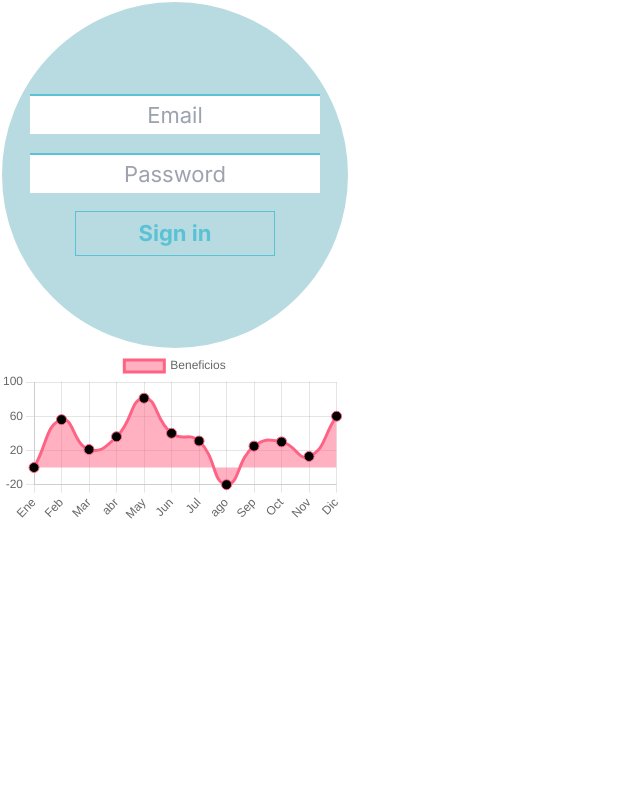
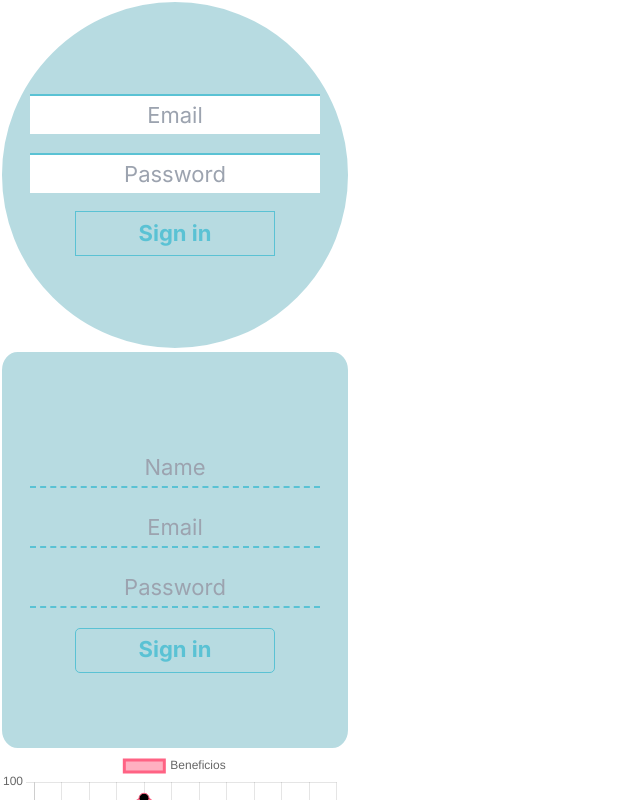
Before and after one commit to Momezz/control-financiero, a Next.js app: page /login in a window 1280 px wide. Shown: the whole page, without its empty margins (0-640 px from the left). Built offline with nearby package versions, Linux system fonts and the light colour scheme; no server answers.

Commit message:
component layout create user

```diff
--- a/src/app/login/page.tsx
+++ b/src/app/login/page.tsx
@@ -1,4 +1,5 @@
 import LoginForm from '@/components/LoginForm/LoginForm';
+import UserForm from '@/components/UserForm/UserForm';
 import EffectBars from '@/components/EffectBars/EffectBars';
 import styles from './login.module.css';
 
@@ -7,6 +8,7 @@ const Login = () => {
     <main>
       <article className={styles.login__container}>
         <LoginForm />
+        <UserForm />
         <EffectBars />
       </article>
     </main>
--- /dev/null
+++ b/src/components/UserForm/UserForm.tsx
@@ -0,0 +1,40 @@
+"use client";
+
+import styles from './user-form.module.css';
+
+const UserForm = () => {
+
+  return (
+    <article className={styles.user_form__container}>
+      <form className={styles.user_form__subcont}>
+        <input
+          type="name"
+          id="name"
+          name="name"
+          placeholder="Name"
+          className={styles.user_form__input}
+          required
+        />
+        <input
+          type="email"
+          id="email"
+          name="email"
+          placeholder="Email"
+          className={styles.user_form__input}
+          required
+        />
+        <input
+          type="password"
+          id="password"
+          name="password"
+          placeholder="Password"
+          className={styles.user_form__input}
+          required
+        />
+        <input className={styles.user_form__btn} type="submit" value="Sign in" />
+      </form>
+    </article>
+  );
+};
+
+export default UserForm;
--- /dev/null
+++ b/src/components/UserForm/user-form.module.css
@@ -0,0 +1,56 @@
+.user_form__container {
+  background-color: var(--positive-item);
+  border: 2px solid var(--color-item);
+  justify-content: center;
+  flex-direction: column;
+  align-items: center;
+  border-radius: 5%;
+  display: flex;
+  height: 400px;
+  width: 350px;
+}
+
+.user_form__subcont {
+  justify-content: center;
+  flex-direction: column;
+  margin-bottom: 20px;
+  align-items: center;
+  margin: 0 auto;
+  padding: 20px;
+  display: flex;
+}
+
+.user_form__input {
+  border-bottom: 2px dashed var(--done);
+  background-color: transparent;
+  color: var(--done);
+  text-align: center;
+  margin-top: 20px;
+  font-size: 22px;
+  outline: none;
+  height: 40px;
+  width: 95%;
+}
+
+.user_form__input:focus {
+  border-left: 4px solid var(--done);
+  background-color: var(--positive-item);
+}
+
+.user_form__btn {
+  transition: transform 0.3s ease-in-out;
+  border: 1px solid var(--done);
+  border-radius: 5px;
+  color: var(--done);
+  max-width: 200px;
+  margin-top: 20px;
+  font-weight: 700;
+  font-size: 22PX;
+  height: 45px;
+  width: 95%;
+}
+
+.user_form__btn:hover {
+  border: 2px solid var(--done);
+  transform: scale(1.1);
+}
```
